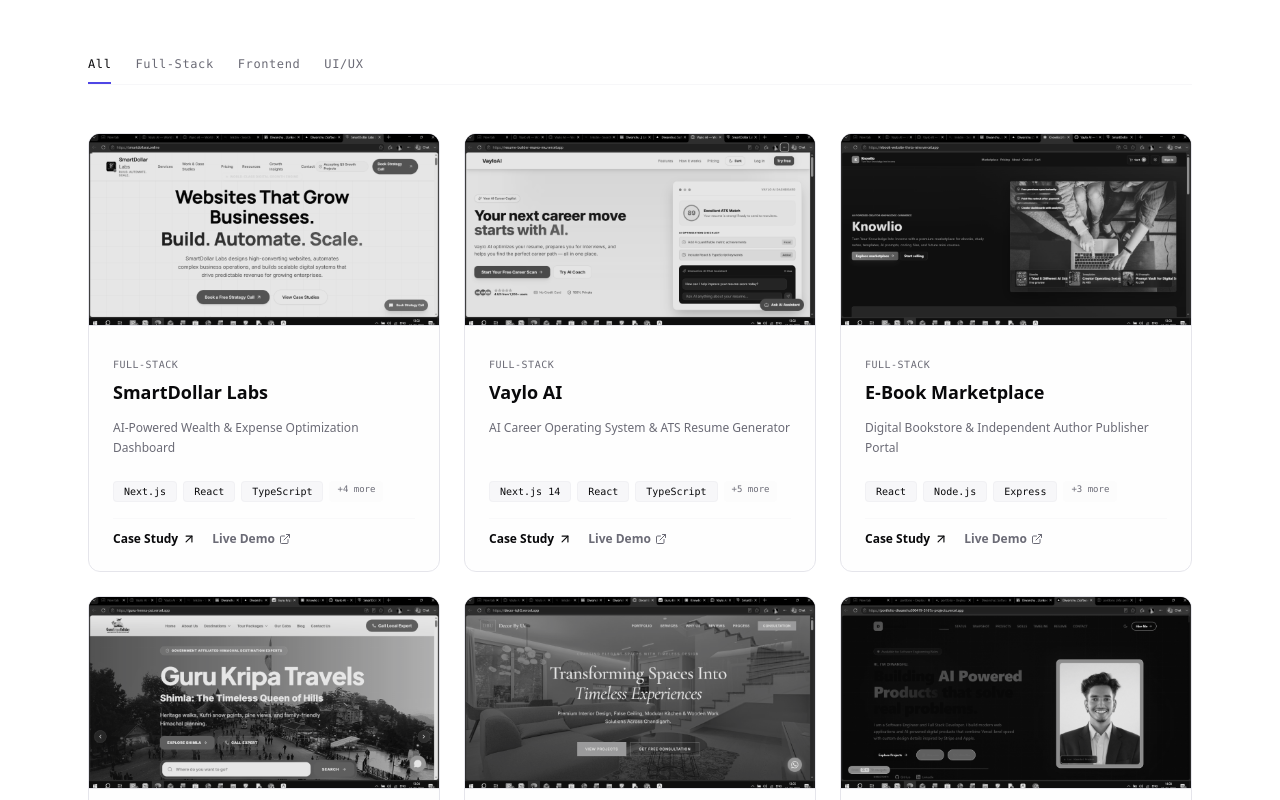
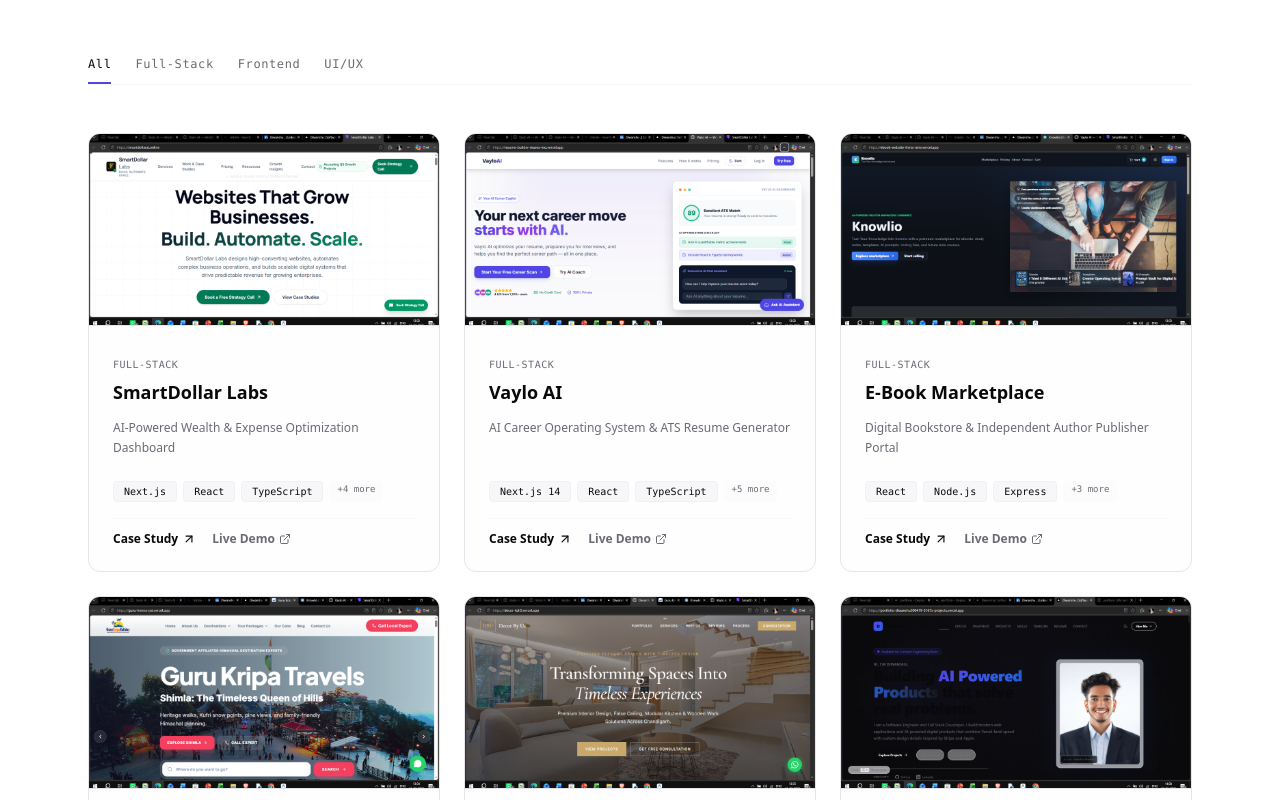
Before and after one commit to diwanshu200419-commits/portfolio, a Next.js app: page / in a window 1280 px wide. Shown: the part 5540-6340 px from the top of the page. Built offline with nearby package versions, Linux system fonts and the light colour scheme.

Commit message:
style: remove grayscale filter from project screenshot previews

```diff
--- a/src/components/Projects.tsx
+++ b/src/components/Projects.tsx
@@ -109,7 +109,7 @@
                     <img
                       src={screenshotMap[project.id]}
                       alt={`${project.title} Preview`}
-                      className="h-full w-full object-cover grayscale opacity-90 transition-all duration-500 ease-out group-hover:scale-103 group-hover:grayscale-0 group-hover:opacity-100"
+                      className="h-full w-full object-cover transition-transform duration-500 ease-out group-hover:scale-103"
                       loading="lazy"
                     />
                   </div>
```
